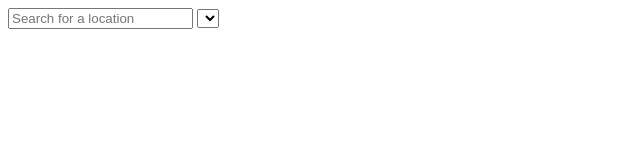
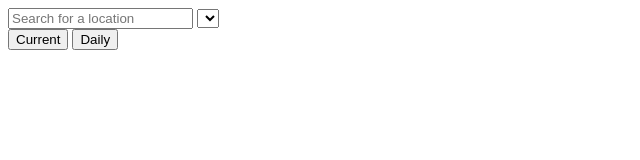
Before and after one commit to KhufuLintalou/Weather, a plain HTML site: page index.html in a window 1280 px wide. Shown: the whole page, without its empty margins (0-640 px from the left). Drawn offline with Linux system fonts and the light colour scheme.

Commit message:
Added elements to display data.

```diff
--- a/index.html
+++ b/index.html
@@ -12,5 +12,10 @@
         <input type="search" id="search" placeholder="Search for a location">
         <select></select>
     </div>
+    <div id="toggle">
+        <button id="current" class="selected">Current</button>
+        <button id="daily">Daily</button>
+    </div>
+    <div id="weather-display"></div>
 </body>
 </html>
```
